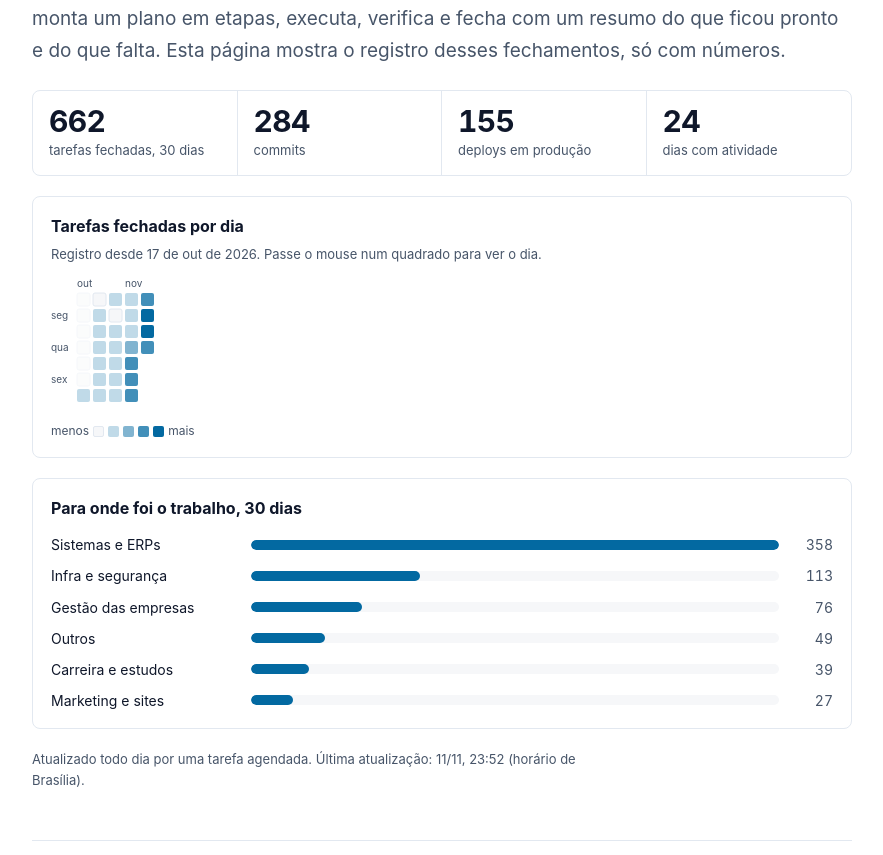
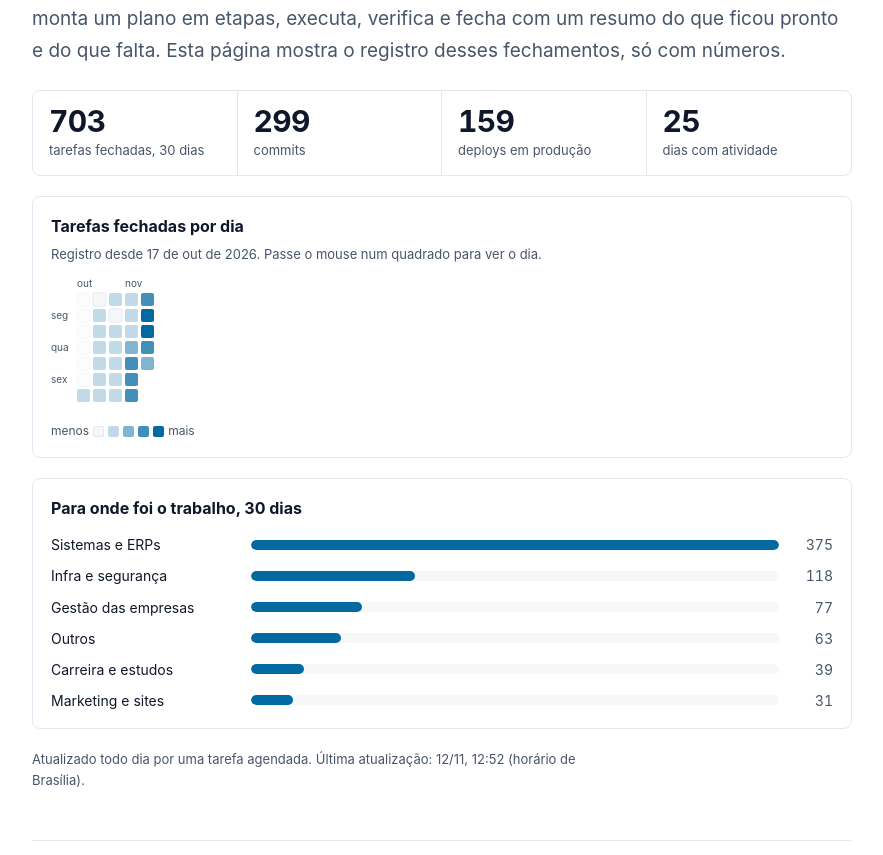
Before and after one commit to thiagogardev/thiagogardev.github.io, a Jekyll site: the page built from atividade.md, in a window 1280 px wide and 1400 px high. Shown: the part 256-1111 px from the top of the window, without its empty margins (198-1081 px from the left). Built offline with Jekyll 4.4.1, drawn with Linux system fonts in a browser that asks for light colours; part of the change alters nothing that is shown.

Commit message:
Atividade: 2026-11-12
Co-Authored-By: Claude Opus 5.5 <noreply@anthropic.com>

```diff
--- a/assets/atividade.json
+++ b/assets/atividade.json
@@ -1,5 +1,5 @@
 {
- "atualizado": "2026-11-12T02:52:59.297Z",
+ "atualizado": "2026-11-12T15:52:58.703Z",
  "inicio": "2026-10-17",
  "frentes": [
   "sistemas",
@@ -327,19 +327,34 @@
   },
   {
    "dia": "2026-11-11",
-   "tarefas": 58,
+   "tarefas": 59,
    "passos": 71,
-   "commits": 23,
+   "commits": 24,
    "deploys": 12,
    "sessoes": 12,
    "frentes": {
-    "sistemas": 37,
+    "sistemas": 38,
     "carreira": 1,
     "outros": 2,
     "infra": 12,
     "empresas": 5,
     "marketing": 1
    }
+  },
+  {
+   "dia": "2026-11-12",
+   "tarefas": 40,
+   "passos": 70,
+   "commits": 14,
+   "deploys": 4,
+   "sessoes": 11,
+   "frentes": {
+    "sistemas": 16,
+    "outros": 14,
+    "marketing": 4,
+    "infra": 5,
+    "empresas": 1
+   }
   }
  ]
 }
```
